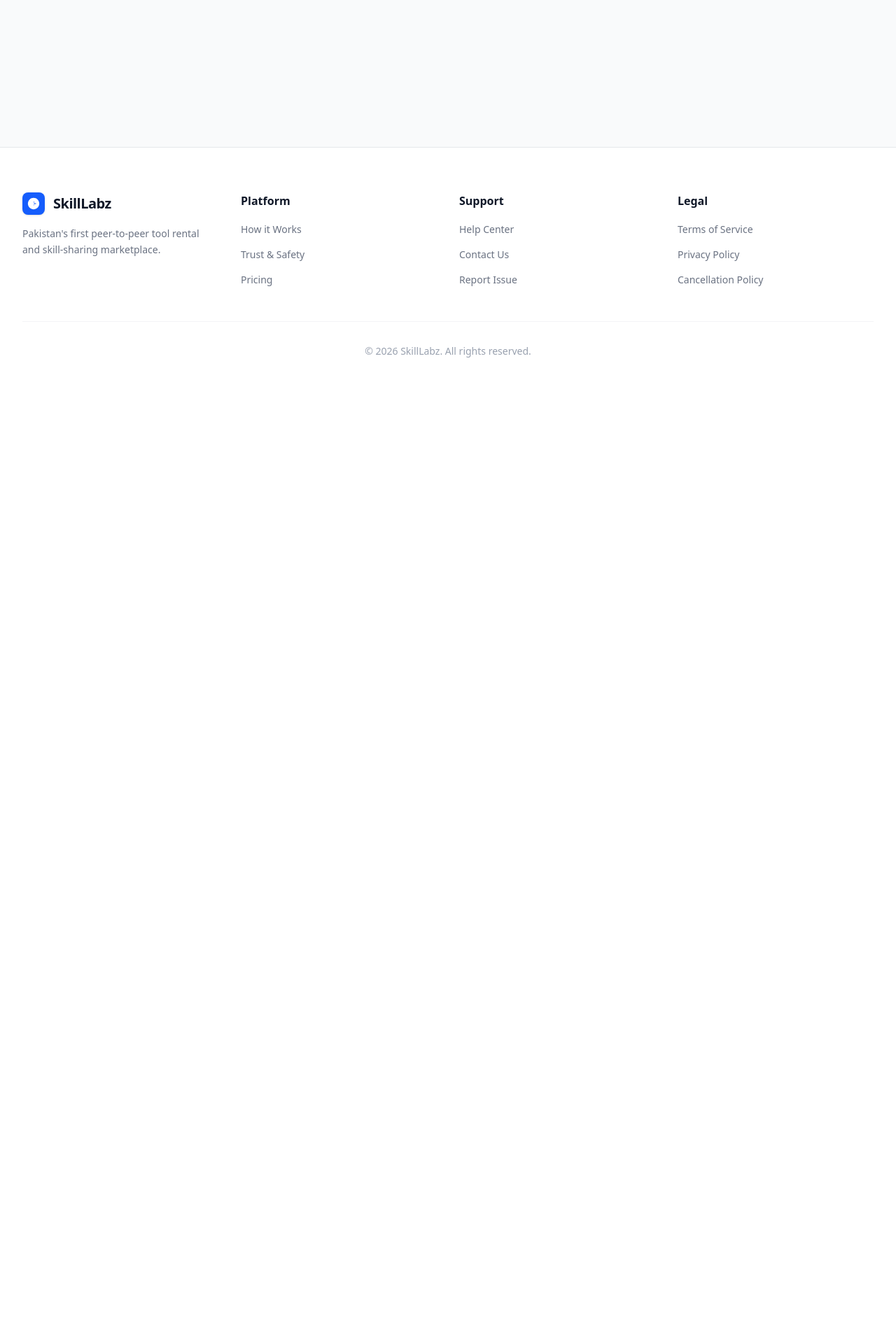
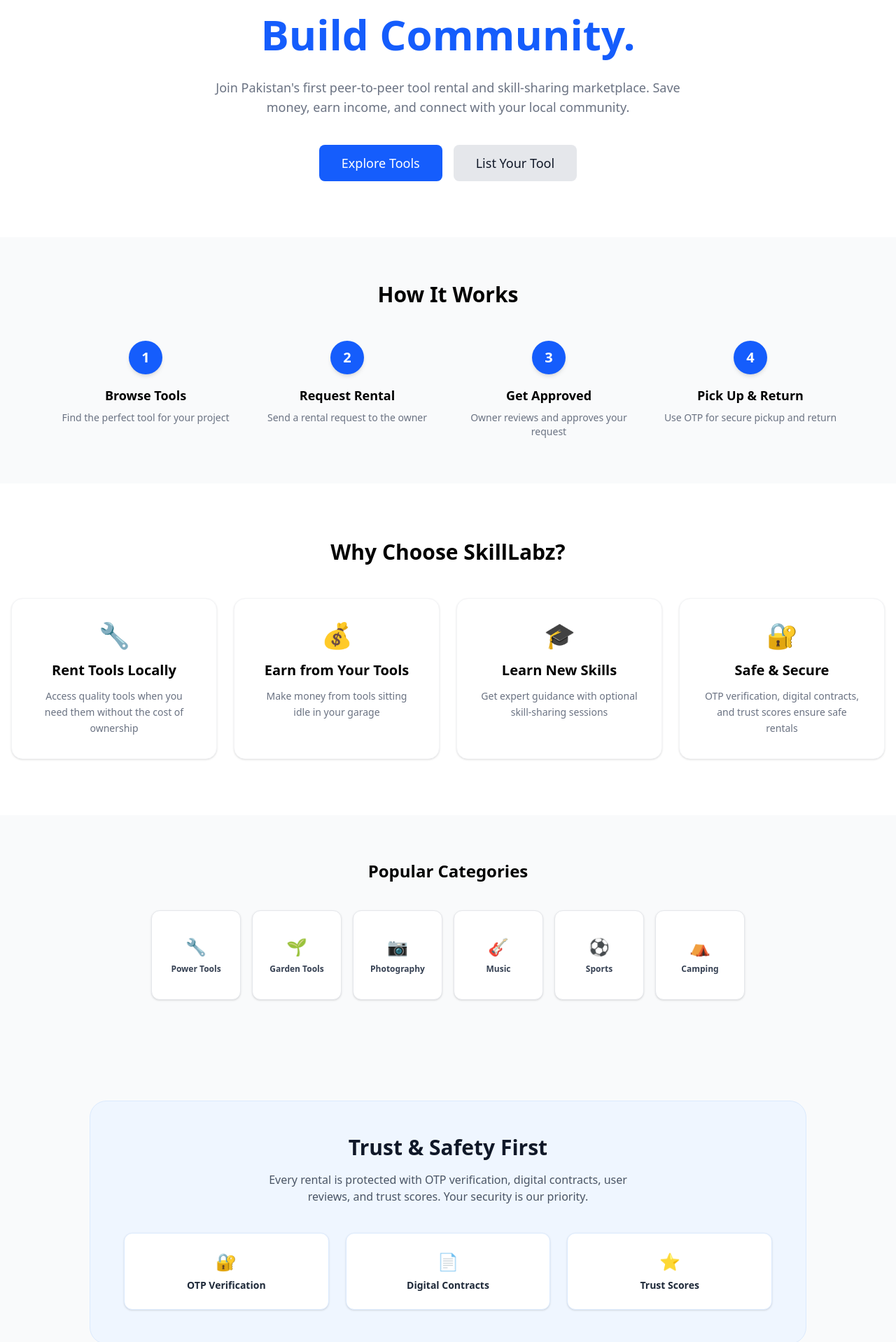
Before and after one commit to Walija-sh/SkillLabz, a React (Vite) app in the folder client/: page / in a window 1280 px wide. Shown: the part 224-2142 px from the top of the page at 70% size. Before the commit the page ends 800 px from the top, so only its background shows below. Built offline with nearby package versions, Linux system fonts and the light colour scheme.

Commit message:
build responsive public landing page

```diff
--- a/client/src/pages/Home.jsx
+++ b/client/src/pages/Home.jsx
@@ -1,9 +1,141 @@
-import React from 'react'
+import React from 'react';
+import { useNavigate } from 'react-router-dom';
+import Button from '../components/common/Button';
 
-const Home = () => {
+export default function Home() {
+  const navigate = useNavigate();
+
+  // Data for the "How It Works" Section
+  const steps = [
+    { id: 1, title: 'Browse Tools', desc: 'Find the perfect tool for your project' },
+    { id: 2, title: 'Request Rental', desc: 'Send a rental request to the owner' },
+    { id: 3, title: 'Get Approved', desc: 'Owner reviews and approves your request' },
+    { id: 4, title: 'Pick Up & Return', desc: 'Use OTP for secure pickup and return' },
+  ];
+
+  // Data for the "Why Choose" Section
+  const features = [
+    { icon: '🔧', title: 'Rent Tools Locally', desc: 'Access quality tools when you need them without the cost of ownership' },
+    { icon: '💰', title: 'Earn from Your Tools', desc: 'Make money from tools sitting idle in your garage' },
+    { icon: '🎓', title: 'Learn New Skills', desc: 'Get expert guidance with optional skill-sharing sessions' },
+    { icon: '🔐', title: 'Safe & Secure', desc: 'OTP verification, digital contracts, and trust scores ensure safe rentals' },
+  ];
+
+  // Data for "Popular Categories"
+  const categories = [
+    { icon: '🔧', name: 'Power Tools' },
+    { icon: '🌱', name: 'Garden Tools' },
+    { icon: '📷', name: 'Photography' },
+    { icon: '🎸', name: 'Music' },
+    { icon: '⚽', name: 'Sports' },
+    { icon: '⛺', name: 'Camping' },
+  ];
+
   return (
-    <div>Home</div>
-  )
+    <div className="flex flex-col w-full">
+      {/* --- HERO SECTION --- */}
+      <section className="py-20 px-4 text-center bg-white">
+        <div className="max-w-4xl mx-auto flex flex-col items-center">
+          <h1 className="text-5xl md:text-6xl font-extrabold text-gray-900 leading-tight">
+            Rent Tools. Share Skills. <br />
+            <span className="text-blue-600">Build Community.</span>
+          </h1>
+          <p className="mt-6 text-lg text-gray-500 max-w-2xl mx-auto">
+            Join Pakistan's first peer-to-peer tool rental and skill-sharing marketplace.
+            Save money, earn income, and connect with your local community.
+          </p>
+          <div className="mt-10 flex flex-col sm:flex-row justify-center gap-4 w-full max-w-md mx-auto">
+            <Button className="px-8 py-3 text-lg w-full sm:w-auto" onClick={() => navigate('/tools')}>
+              Explore Tools
+            </Button>
+            <Button variant="secondary" className="px-8 py-3 text-lg w-full sm:w-auto" onClick={() => navigate('/login')}>
+              List Your Tool
+            </Button>
+          </div>
+        </div>
+      </section>
+
+      {/* --- HOW IT WORKS SECTION --- */}
+      {/* Added id="how-it-works" here */}
+      <section id="how-it-works" className="py-16 bg-gray-50">
+        <h2 className="text-3xl font-bold text-center mb-12">How It Works</h2>
+        <div className="max-w-6xl mx-auto px-4 grid grid-cols-1 sm:grid-cols-2 lg:grid-cols-4 gap-8">
+          {steps.map((step) => (
+            <div key={step.id} className="flex flex-col items-center text-center">
+              <div className="w-12 h-12 rounded-full bg-blue-600 text-white flex items-center justify-center text-xl font-bold mb-4 shadow-md">
+                {step.id}
+              </div>
+              <h3 className="font-bold text-lg mb-2">{step.title}</h3>
+              <p className="text-gray-500 text-sm">{step.desc}</p>
+            </div>
+          ))}
+        </div>
+      </section>
+
+      {/* --- WHY CHOOSE US (FEATURES) SECTION --- */}
+      {/* Added id="features" here */}
+      <section id="features" className="py-20 bg-white px-4">
+        <h2 className="text-3xl font-bold text-center mb-12">Why Choose SkillLabz?</h2>
+        <div className="max-w-7xl mx-auto grid grid-cols-1 md:grid-cols-2 lg:grid-cols-4 gap-6">
+          {features.map((f, i) => (
+            <div key={i} className="p-8 border border-gray-100 rounded-2xl bg-white shadow-sm hover:shadow-md transition-shadow text-center">
+              <div className="text-4xl mb-4">{f.icon}</div>
+              <h3 className="font-bold text-xl mb-3">{f.title}</h3>
+              <p className="text-gray-500 text-sm leading-relaxed">{f.desc}</p>
+            </div>
+          ))}
+        </div>
+      </section>
+
+      {/* --- POPULAR CATEGORIES SECTION --- */}
+      <section className="py-16 bg-gray-50 px-4">
+        <h2 className="text-2xl font-bold text-center mb-10">Popular Categories</h2>
+        <div className="max-w-6xl mx-auto flex flex-wrap justify-center gap-4">
+          {categories.map((cat, i) => (
+            <div key={i} className="flex flex-col items-center justify-center p-4 bg-white border border-gray-200 rounded-xl w-32 h-32 hover:border-blue-500 cursor-pointer transition-colors shadow-sm">
+              <span className="text-2xl mb-2">{cat.icon}</span>
+              <span className="text-xs font-semibold text-gray-700 text-center">{cat.name}</span>
+            </div>
+          ))}
+        </div>
+      </section>
+
+      {/* --- TRUST & SAFETY SECTION --- */}
+      <section className="py-20 px-4">
+        <div className="max-w-5xl mx-auto bg-blue-50 rounded-3xl p-12 text-center border border-blue-100">
+          <h2 className="text-3xl font-bold mb-4 text-gray-900">Trust & Safety First</h2>
+          <p className="text-gray-600 mb-10 max-w-xl mx-auto">
+            Every rental is protected with OTP verification, digital contracts, user reviews, and trust scores. Your security is our priority.
+          </p>
+          <div className="grid grid-cols-1 sm:grid-cols-3 gap-6">
+            <div className="bg-white p-6 rounded-xl shadow-sm border border-blue-100 flex flex-col items-center">
+              <span className="text-2xl mb-2">🔐</span>
+              <span className="font-bold text-sm text-gray-800">OTP Verification</span>
+            </div>
+            <div className="bg-white p-6 rounded-xl shadow-sm border border-blue-100 flex flex-col items-center">
+              <span className="text-2xl mb-2">📄</span>
+              <span className="font-bold text-sm text-gray-800">Digital Contracts</span>
+            </div>
+            <div className="bg-white p-6 rounded-xl shadow-sm border border-blue-100 flex flex-col items-center">
+              <span className="text-2xl mb-2">⭐</span>
+              <span className="font-bold text-sm text-gray-800">Trust Scores</span>
+            </div>
+          </div>
+        </div>
+      </section>
+
+      {/* --- FINAL CTA BANNER --- */}
+      <section className="bg-blue-600 py-16 px-4 text-center text-white">
+        <h2 className="text-4xl font-bold mb-4">Ready to Get Started?</h2>
+        <p className="text-blue-100 mb-8 text-lg">Join thousands of users already renting and sharing tools in your community</p>
+        <Button
+          variant="secondary"
+          className="bg-white text-blue-600 hover:bg-gray-100 border-none px-10 py-4 text-lg font-bold"
+          onClick={() => navigate('/register')}
+        >
+          Create Free Account
+        </Button>
+      </section>
+    </div>
+  );
 }
-
-export default Home
```
